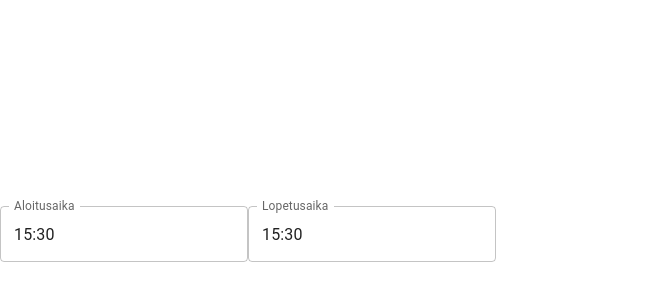
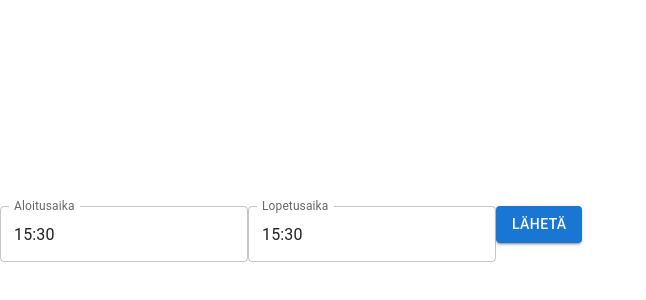
Before and after one commit to Gittivelhot/work-calculator-front, a React (Vite) app: page / in a window 1280 px wide. Shown: the part 166-466 px from the top of the page, without its empty margins (0-646 px from the left). Built offline with nearby package versions, Linux system fonts and the light colour scheme.

Commit message:
Added button with no functionality yet

```diff
--- a/src/App.jsx
+++ b/src/App.jsx
@@ -3,6 +3,7 @@ import dayjs from 'dayjs';
 import { AdapterDayjs } from '@mui/x-date-pickers/AdapterDayjs';
 import { LocalizationProvider } from '@mui/x-date-pickers/LocalizationProvider';
 import { TimeField } from '@mui/x-date-pickers/TimeField';
+import Button from '@mui/material/Button';
 
 function App() {
 
@@ -25,6 +26,7 @@ function App() {
           onChange={(newValue) => setEndTime(newValue)}
         />
       </LocalizationProvider>
+      <Button variant="contained" >Lähetä</Button>
     </>
   )
 }
```
